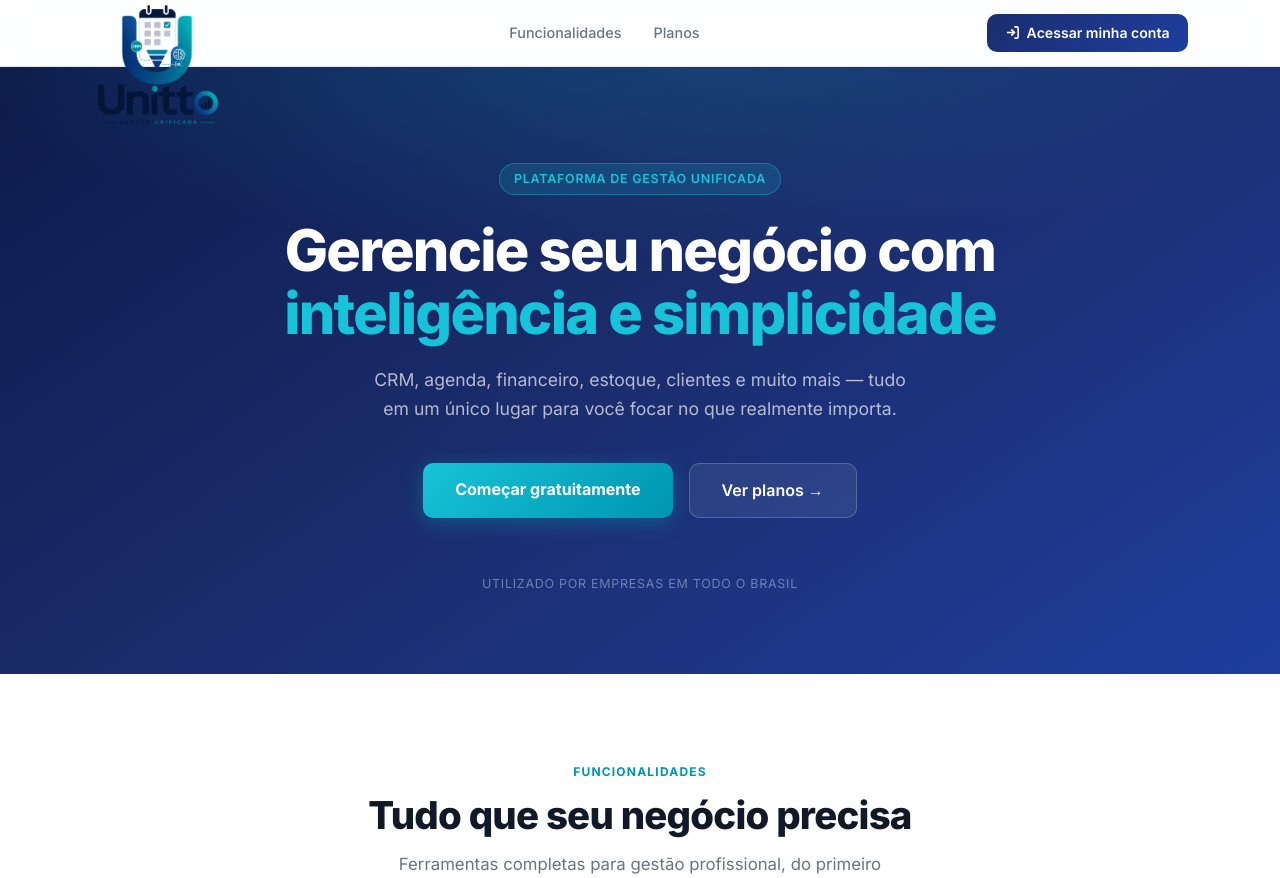
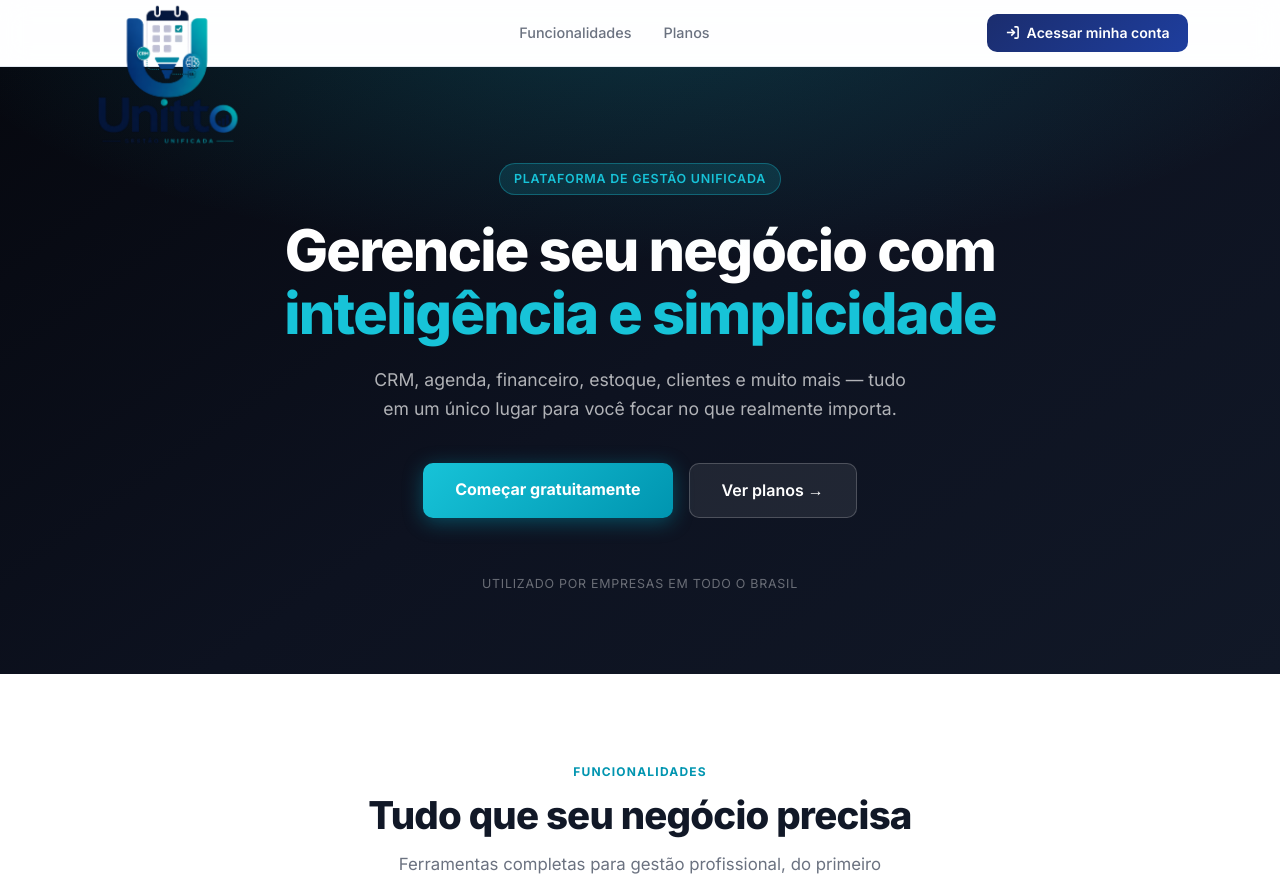
Before and after one commit to eliasandradep/unitto, a Flask app: page / in a window 1280 px wide. Shown: the top 878 px of the page. Run offline with Flask 3, Linux system fonts and the light colour scheme; data that the repository does not hold is empty.

Commit message:
feat: logo 150px e fundo escuro quase preto para destacar cores da logo

```diff
--- a/static/css/landing.css
+++ b/static/css/landing.css
@@ -35,7 +35,7 @@ img  { display: block; max-width: 100%; }
   overflow: visible;
 }
 .nav__logo { display: flex; align-items: flex-end; gap: .65rem; overflow: visible; }
-.nav__logo img { height: 130px; position: relative; z-index: 101; margin-bottom: -64px; }
+.nav__logo img { height: 150px; position: relative; z-index: 101; margin-bottom: -84px; }
 .nav__logo-name { font-weight: 700; font-size: 1.1rem; letter-spacing: -.02em; color: var(--navy); }
 .nav__links { display: flex; align-items: center; gap: 2rem; }
 .nav__link { font-size: .9rem; color: var(--muted); font-weight: 500; transition: color .2s; }
@@ -52,7 +52,7 @@ img  { display: block; max-width: 100%; }
 
 /* ── Hero ────────────────────────────────────────────────── */
 .hero {
-  background: linear-gradient(145deg, #0D1B4B 0%, #1B2D6E 50%, #1E3E9E 100%);
+  background: linear-gradient(145deg, #06080F 0%, #0D1220 50%, #111827 100%);
   color: #fff;
   padding: 6rem 2rem 5rem;
   text-align: center;
@@ -260,7 +260,7 @@ img  { display: block; max-width: 100%; }
 
 /* ── CTA Banner ──────────────────────────────────────────── */
 .cta-banner {
-  background: linear-gradient(135deg, #0D1B4B 0%, var(--navy) 50%, var(--navy-mid) 100%);
+  background: linear-gradient(135deg, #06080F 0%, #0D1220 50%, #111827 100%);
   color: #fff; text-align: center;
   padding: 5rem 2rem;
 }
@@ -273,7 +273,7 @@ img  { display: block; max-width: 100%; }
 
 /* ── Footer ──────────────────────────────────────────────── */
 .footer {
-  background: #0D1B4B;
+  background: #06080F;
   color: rgba(255,255,255,.5);
   padding: 3rem 2rem;
 }
```
